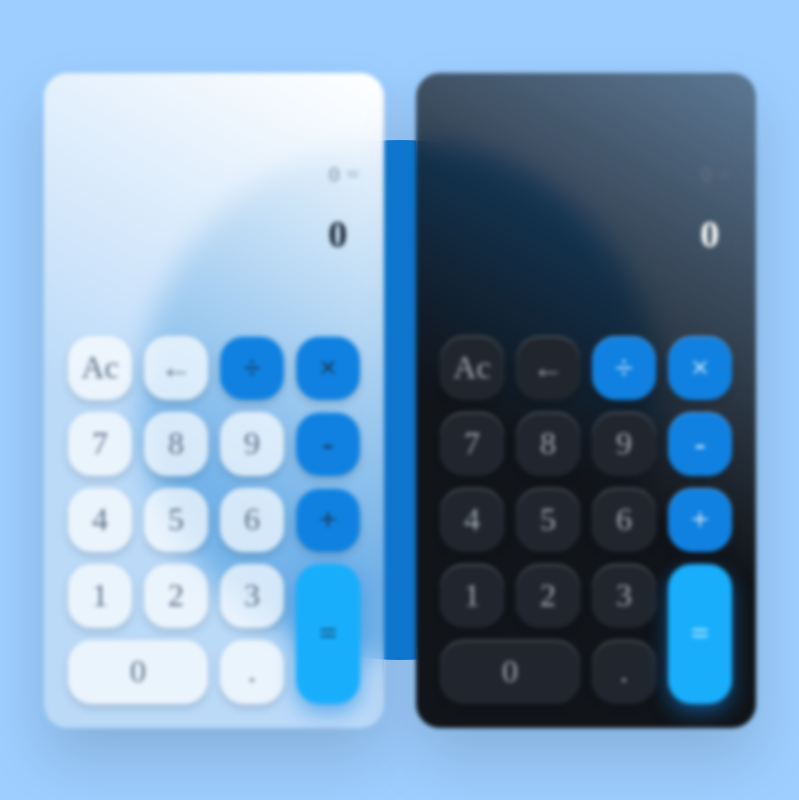
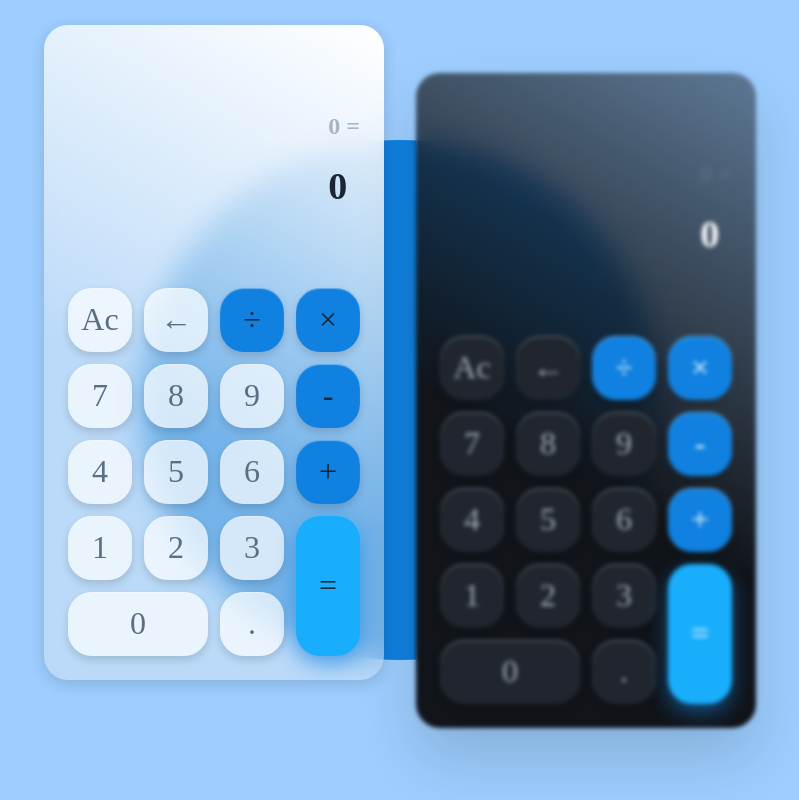
Before and after one commit to Leccon1/Calculator, a React (Vite) app: page / in a window 1280 px wide. Shown: the whole page, without its empty margins (240-1039 px from the left). Built offline with nearby package versions, Linux system fonts and the light colour scheme.

Commit message:
feat(Calculator): add check on active state

```diff
--- a/src/App.jsx
+++ b/src/App.jsx
@@ -164,7 +164,7 @@ function App() {
 				<div
 					onClick={toogleThemes}
 					data-theme='light'
-					className={`${styles.calculator} ${styles[activeCalculator === 'light' ? 'light' : 'dark']} calculatorLight`}
+					className={`${styles.calculator} ${activeCalculator === 'light' ? styles.active : ''} calculatorLight`}
 				>
 					<div className={styles.results}>
 						<span
@@ -309,7 +309,7 @@ function App() {
 				<div
 					onClick={toogleThemes}
 					data-theme='dark'
-					className={`${styles.calculator} calculatorDark`}
+					className={`${styles.calculator} ${activeCalculator === 'dark' ? styles.active : ''} calculatorDark`}
 				>
 					<div className={styles.results}>
 						<span
```
